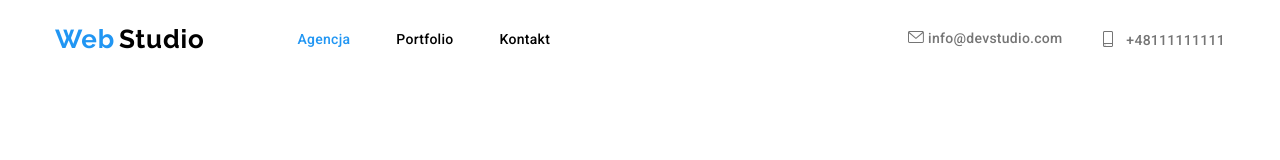
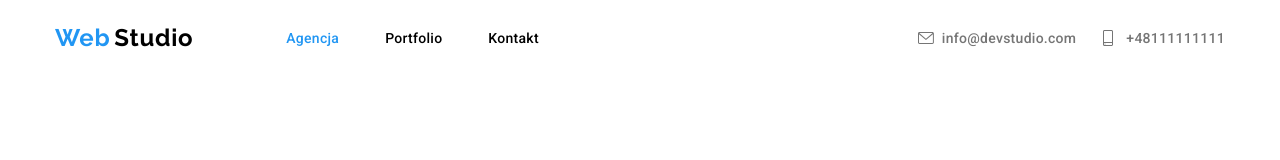
Before and after one commit to PawelMajewskiPolska/goit-markup-hw-08, a plain HTML site: page index.html in a window 1280 px wide. Drawn offline with nearby package versions, Linux system fonts and the light colour scheme.

Commit message:
Header for tablet finished

```diff
--- a/index.html
+++ b/index.html
@@ -108,7 +108,7 @@
 									href="./images/icons.svg#icon-envelope1"
 									width="16"
 									height="12"
-									x="0"
+									x="0px"
 									y="0px"></use>
 							</svg>
 							info@devstudio.com</a
--- a/sass/components/_contactus.scss
+++ b/sass/components/_contactus.scss
@@ -4,8 +4,13 @@
 	@media screen and (min-width: 768px) {
 		padding: 0;
 		display: flex;
+		flex-direction: column;
 		list-style: none;
-		justify-content: space-between;
+		justify-content: start;
+	}
+
+	@media screen and (min-width: 1200px) {
+		flex-direction: row;
 	}
 }
 
@@ -17,6 +22,7 @@
 
 .phone__link {
 	color: var(--brand-color6);
+	fill: var(--brand-color6);
 	text-decoration: none;
 	font-family: var(--font-family2);
 	font-size: 14px;
@@ -24,6 +30,7 @@
 	line-height: 1.14;
 	letter-spacing: 0.02em;
 	transition: var(--transition);
+	position: relative;
 
 	&:hover {
 		color: var(--brand-color1);
@@ -43,8 +50,10 @@
 	line-height: 1.14;
 	letter-spacing: 0.02em;
 	color: var(--brand-color6);
+	fill: var(--brand-color6);
 	text-decoration: none;
 	transition: var(--transition);
+	position: relative;
 
 	&:hover {
 		color: var(--brand-color1);
@@ -69,24 +78,33 @@
 	font-style: normal;
 	transition: var(--transition);
 }
-.phone svg {
-	position: relative;
-	top: 2px;
-	right: 10px;
-}
 .icon-smartphone {
-	fill: var(--brand-color6);
 	transition: var(--transition);
-}
-.envelope svg {
-	position: relative;
-	top: 2px;
-	right: 10px;
-}
-.mail {
-	margin-right: 50px;
+	position: absolute;
+	top: 0px;
+	right: 112px;
 }
 .icon-envelope {
-	fill: var(--brand-color6);
 	transition: var(--transition);
+	position: absolute;
+	top: 2px;
+	right: 142px;
 }
+
+.mail {
+	@media screen and (min-width: 768px) {
+		margin-right: 0px;
+	}
+	@media screen and (min-width: 1200px) {
+		margin-right: 50px;
+	}
+}
+
+.phone {
+	@media screen and (min-width: 768px) {
+		padding-left: 0px;
+	}
+	@media screen and (min-width: 1200px) {
+		margin-left: 0px;
+	}
+}
--- a/sass/components/_header.scss
+++ b/sass/components/_header.scss
@@ -10,8 +10,8 @@
 	@media screen and (min-width: 768px) {
 		align-items: center;
 		justify-content: space-around;
-		padding-top: 24px;
-		padding-bottom: 24px;
+		padding-top: 26px;
+		padding-bottom: 26px;
 	}
 
 	@media screen and (min-width: 1200px) {
--- a/sass/components/_logo.scss
+++ b/sass/components/_logo.scss
@@ -1,6 +1,9 @@
 .logo-header {
 	margin-right: 0;
 
+	@media screen and (min-width: 768px) {
+		margin-right: 83px;
+	}
 	@media screen and (min-width: 1200px) {
 		margin-right: 93px;
 	}
@@ -8,6 +11,7 @@
 
 .logo {
 	text-decoration: none;
+
 	&__web {
 		font-family: var(--font-family1);
 		font-size: 26px;
@@ -16,6 +20,10 @@
 		letter-spacing: 0.03em;
 		color: var(--brand-color1);
 		transition: var(--transition);
+
+		@media screen and (min-width: 768px) {
+			font-size: 24px;
+		}
 	}
 	&__studio {
 		font-family: var(--font-family1);
@@ -25,6 +33,10 @@
 		letter-spacing: 0.03em;
 		color: var(--brand-color2);
 		transition: var(--transition);
+
+		@media screen and (min-width: 768px) {
+			font-size: 24px;
+		}
 	}
 	&__studio--footer {
 		color: var(--brand-color3);
```
Also changed, not shown: css/main.min.css, 1 other file.
